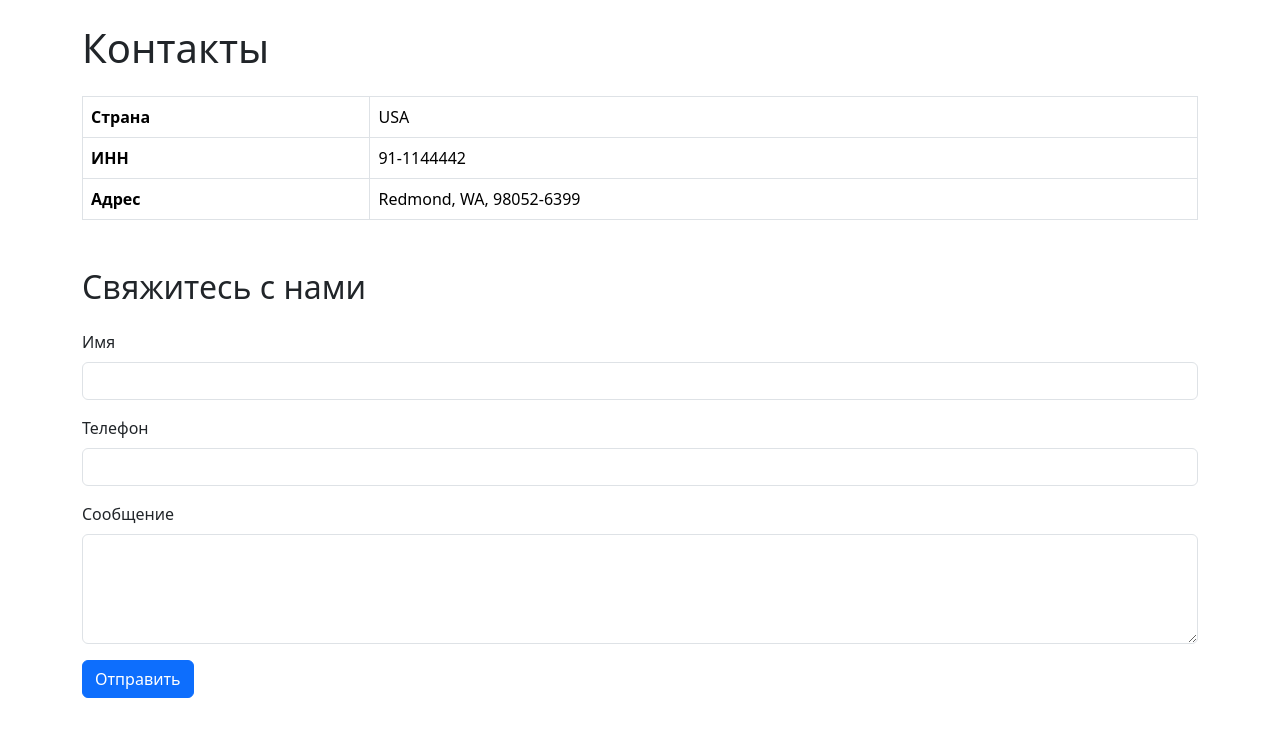
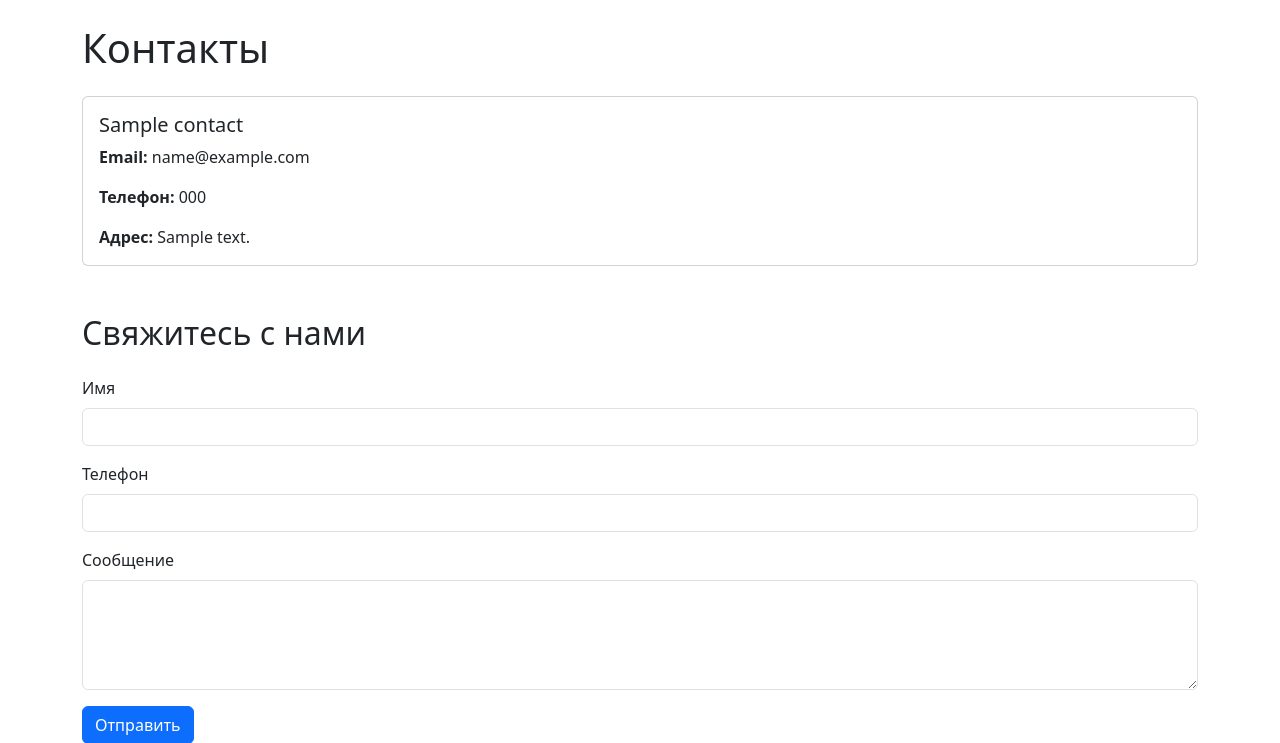
Before and after one commit to lesnicenkodaniil62-hub/Project_appendix_4, a Django app: page /contacts/ in a window 1280 px wide. Shown: the part 56-799 px from the top of the page. Run offline with Django 5.2, Linux system fonts and the light colour scheme; tables that the repository leaves empty hold one stand-in row (values such as "Sample post"); some libraries are stand-ins or nearby versions.

Commit message:
feature_2 доп задания catalog

```diff
--- a/catalog/models.py
+++ b/catalog/models.py
@@ -77,3 +77,39 @@ class Product(models.Model):
 
     def __str__(self) -> str:
         return f"{self.name} ({self.category})"
+
+class Contact(models.Model):
+    """Модель контактных данных."""
+
+    name = models.CharField(
+        max_length=150,
+        verbose_name="Наименование",
+        help_text="Введите название контакта",
+    )
+    email = models.EmailField(
+        blank=True,
+        null=True,
+        verbose_name="Email",
+        help_text="Введите email",
+    )
+    phone = models.CharField(
+        max_length=20,
+        blank=True,
+        null=True,
+        verbose_name="Телефон",
+        help_text="Введите номер телефона",
+    )
+    address = models.TextField(
+        blank=True,
+        null=True,
+        verbose_name="Адрес",
+        help_text="Введите адрес",
+    )
+
+    class Meta:
+        verbose_name = "Контакт"
+        verbose_name_plural = "Контакты"
+        ordering = ["name"]
+
+    def __str__(self) -> str:
+        return self.name
--- a/catalog/templates/catalog/contacts.html
+++ b/catalog/templates/catalog/contacts.html
@@ -29,20 +29,28 @@
     <div class="container mt-4">
         <h1 class="mb-4">Контакты</h1>
 
-        <table class="table table-bordered">
-            <tr>
-                <th>Страна</th>
-                <td>USA</td>
-            </tr>
-            <tr>
-                <th>ИНН</th>
-                <td>91-1144442</td>
-            </tr>
-            <tr>
-                <th>Адрес</th>
-                <td>Redmond, WA, 98052-6399</td>
-            </tr>
-        </table>
+        {% if contacts_list %}
+            {% for contact in contacts_list %}
+            <div class="card mb-3">
+                <div class="card-body">
+                    <h5 class="card-title">{{ contact.name }}</h5>
+                    {% if contact.email %}
+                    <p class="card-text"><strong>Email:</strong> {{ contact.email }}</p>
+                    {% endif %}
+                    {% if contact.phone %}
+                    <p class="card-text"><strong>Телефон:</strong> {{ contact.phone }}</p>
+                    {% endif %}
+                    {% if contact.address %}
+                    <p class="card-text"><strong>Адрес:</strong> {{ contact.address }}</p>
+                    {% endif %}
+                </div>
+            </div>
+            {% endfor %}
+        {% else %}
+            <div class="alert alert-info" role="alert">
+                Контактные данные пока не добавлены.
+            </div>
+        {% endif %}
 
         <h2 class="mt-5 mb-4">Свяжитесь с нами</h2>
 
--- a/catalog/views.py
+++ b/catalog/views.py
@@ -1,22 +1,35 @@
-from django.http import HttpRequest, HttpResponse
 from django.shortcuts import render
 
+from .models import Contact, Product
 
-def index(request: HttpRequest) -> HttpResponse:
+
+def index(request):
     """Контроллер для отображения домашней страницы."""
-    # render автоматически возвращает HttpResponse, mypy это знает благодаря django-stubs
+    # Выборка последних 5 созданных продуктов
+    latest_products = Product.objects.order_by("-created_at")[:5]
+
+    # Вывод в консоль
+    print("\n=== Последние 5 продуктов ===")
+    for product in latest_products:
+        print(f"ID: {product.id} | Название: {product.name} | Цена: {product.price} | Категория: {product.category}")
+    print("==============================\n")
+
     return render(request, "catalog/home.html")
 
 
-def contacts(request: HttpRequest) -> HttpResponse:
+def contacts(request):
     """Контроллер для отображения страницы с контактной информацией."""
-    context = {"success": False}
+    # Получение всех контактных данных из БД
+    contacts_list = Contact.objects.all()
+    context = {
+        "success": False,
+        "contacts_list": contacts_list,
+    }
 
     if request.method == "POST":
         name = request.POST.get("name")
         phone = request.POST.get("phone")
         message = request.POST.get("message")
-
         print(f"Получено сообщение от {name} ({phone}): {message}")
         context["success"] = True
 
```
Also changed, not shown: catalog/admin.py (+8 -1 lines), catalog/migrations/0002_contact.py (added).
